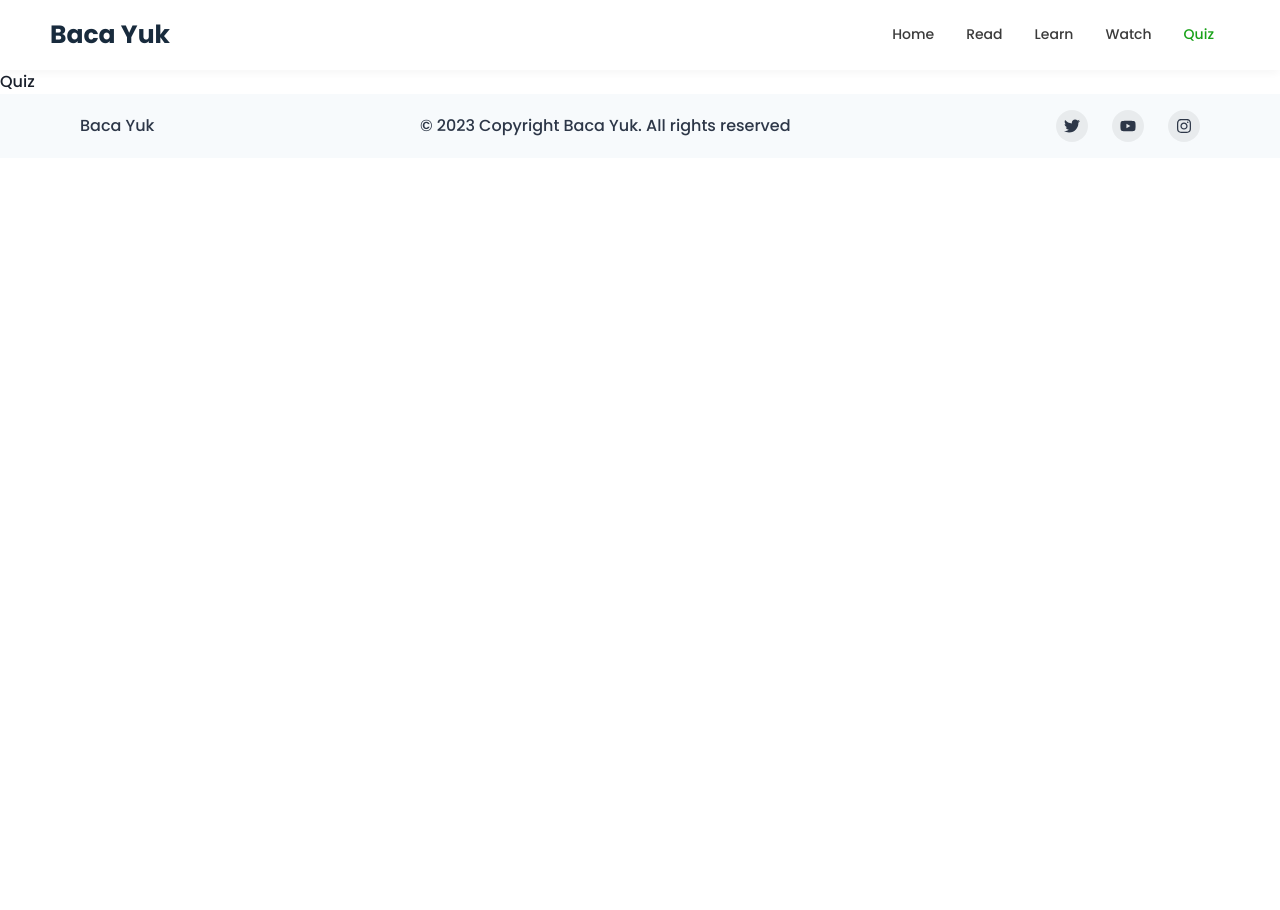
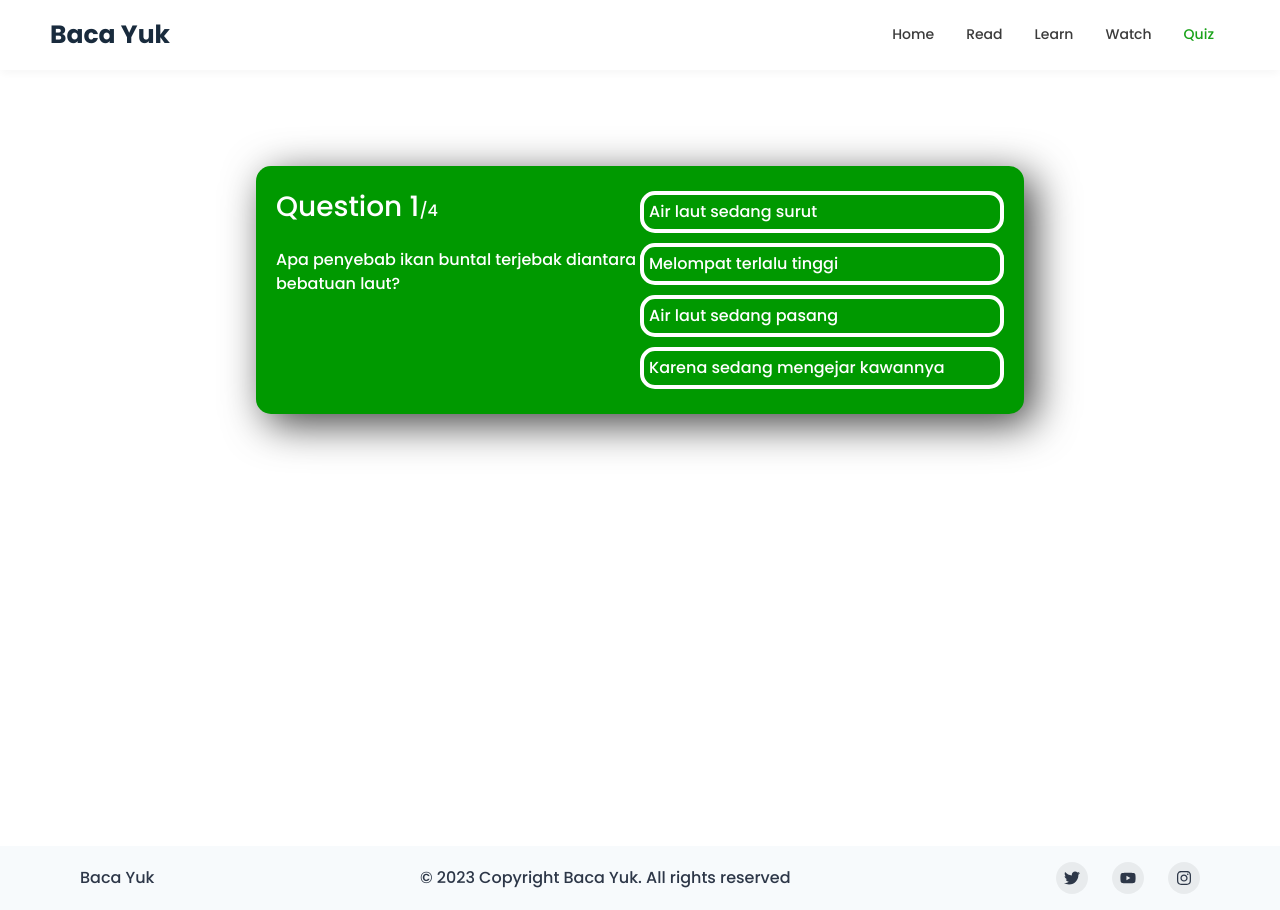
Before and after one commit to naufaltq/baca-yuk, a React (Create React App) app: page /quiz in a window 1280 px wide. Before the commit the page ends 800 px from the top, so only its background shows below. Built offline with nearby package versions, Linux system fonts and the light colour scheme; no server answers; a web font is replaced by a local one.

Commit message:
create page quiz

```diff
--- a/src/pages/quiz/index.tsx
+++ b/src/pages/quiz/index.tsx
@@ -1,10 +1,95 @@
+import { Container } from "@chakra-ui/react";
+import { useEffect, useState } from "react";
+import "./quiz.css";
 
 const Quiz = () => {
+  const questions = [
+    {
+      questionText: "Apa penyebab ikan buntal terjebak diantara bebatuan laut?",
+      answerOptions: [
+        { answerText: "Air laut sedang surut", isCorrect: true },
+        { answerText: "Melompat terlalu tinggi", isCorrect: false },
+        { answerText: "Air laut sedang pasang", isCorrect: false },
+        { answerText: "Karena sedang mengejar kawannya", isCorrect: false },
+      ],
+    },
+    {
+      questionText: "Siapa nama dua orang yang berada pada cerita petualangan menakjubkan?",
+      answerOptions: [
+        { answerText: "Ilham & Kurniawan", isCorrect: false },
+        { answerText: "Opal & Lapo", isCorrect: false },
+        { answerText: "Sugiono & Supono", isCorrect: false },
+        { answerText: "Tito & Rika", isCorrect: true },
+      ],
+    },
+    {
+      questionText: "Apa yang diinginkan ibunya Rasya kepada Rasya?",
+      answerOptions: [
+        { answerText: "Tidur", isCorrect: false },
+        { answerText: "Berenang", isCorrect: true },
+        { answerText: "Belajar Membaca", isCorrect: false },
+        { answerText: "Mencopet", isCorrect: false },
+      ],
+    },
+    {
+      questionText: "Kemana hilangnya boneka milik Norah?",
+      answerOptions: [
+        { answerText: "Di sumur", isCorrect: false },
+        { answerText: "Dimaling orang", isCorrect: false },
+        { answerText: "Dicuci ibunya", isCorrect: true },
+        { answerText: "Terbakar", isCorrect: false },
+      ],
+    },
+  ];
+
+  const [currentQuestion, setCurrentQuestion] = useState(0);
+  const [showScore, setShowScore] = useState(false);
+  const [score, setScore] = useState(0);
+
+  const handleAnswerOptionClick = (isCorrect: boolean) => {
+    if (isCorrect) {
+      setScore(score + 25) ;
+    }
+
+    const nextQuestion = currentQuestion + 1;
+    if (nextQuestion < questions.length) {
+      setCurrentQuestion(nextQuestion);
+    } else {
+      setShowScore(true);
+    }
+  };
+
+  useEffect(() => {
+    document.title = 'Quiz - Baca Yuk'
+  }, [])
+
   return (
-    <div>
-      <h1>Quiz</h1>
-    </div>
-  )
-}
+    <Container minH='85vh' maxW='100vh' mt={24} centerContent>
+      <div className="app">
+        {showScore ? (
+          <div className="score-section">
+            Nilai kamu adalah {score} dari {questions.length * 25}
+          </div>
+        ) : (
+          <>
+            <div className="question-section">
+              <div className="question-count">
+                <span>Question {currentQuestion + 1}</span>/{questions.length}
+              </div>
+              <div className="question-text">{questions[currentQuestion].questionText}</div>
+            </div>
+            <div className="answer-section">
+              {questions[currentQuestion].answerOptions.map((answerOption, index) => (
+                <button type='button' className="btn" onClick={() => handleAnswerOptionClick(answerOption.isCorrect)} key={index}>
+                  {answerOption.answerText}
+                </button>
+              ))}
+            </div>
+          </>
+        )}
+      </div>
+    </Container>
+  );
+};
 
 export default Quiz;
--- /dev/null
+++ b/src/pages/quiz/quiz.css
@@ -0,0 +1,88 @@
+.app {
+  background-color: #009900;
+  width: 100%;
+  min-height: 200px;
+  height: min-content;
+  border-radius: 15px;
+  padding: 20px;
+  box-shadow: 10px 10px 42px 0px rgba(0, 0, 0, 0.75);
+  display: flex;
+  justify-content: space-evenly;
+  color: #fff;
+  margin-bottom: 245px;
+}
+
+.score-section {
+  display: flex;
+  font-size: 24px;
+  align-items: center;
+}
+
+.question-section {
+  width: 100%;
+  position: relative;
+}
+
+.question-count {
+  margin-bottom: 20px;
+}
+
+.question-count span {
+  font-size: 28px;
+}
+
+.question-text {
+  margin-bottom: 12px;
+}
+
+.timer-text {
+  background: rgb(230, 153, 12);
+  padding: 15px;
+  margin-top: 20px;
+  margin-right: 20px;
+  border: 5px solid rgb(255, 189, 67);
+  border-radius: 15px;
+  text-align: center;
+}
+
+.answer-section {
+  width: 100%;
+  display: flex;
+  flex-direction: column;
+  justify-content: space-between;
+}
+
+.btn {
+  width: 100%;
+  font-size: 16px;
+  color: #ffffff;
+  background-color: #009900;
+  border-radius: 15px;
+  display: flex;
+  padding: 5px;
+  margin: 5px 0;
+  justify-content: flex-start;
+  align-items: center;
+  border: 4px solid #fff;
+  cursor: pointer;
+}
+
+.correct {
+  background-color: #2f922f;
+}
+
+.incorrect {
+  background-color: #ff3333;
+}
+
+button:hover {
+  background-color: #00CC33;
+}
+
+button:focus {
+  outline: none;
+}
+
+button svg {
+  margin-right: 5px;
+}
```
